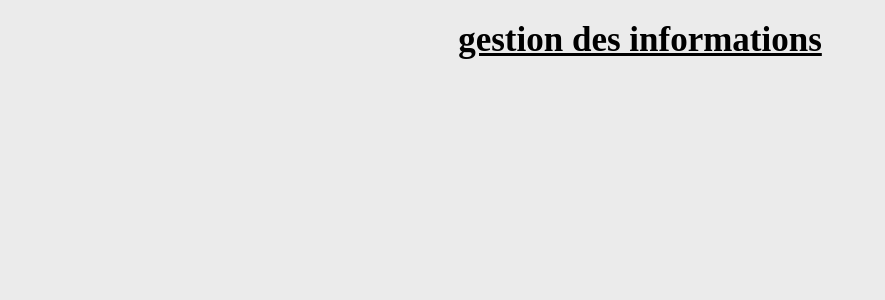
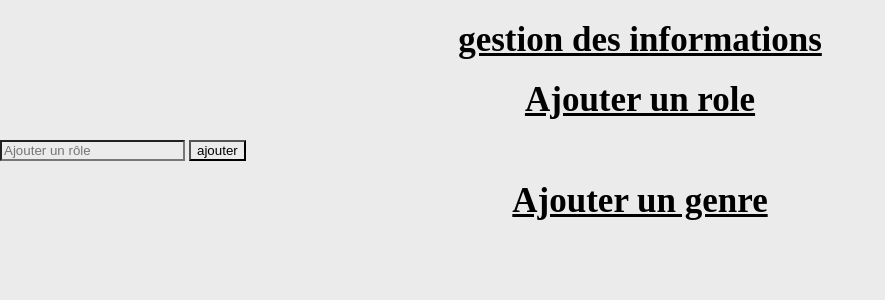
Before and after one commit to Articvolt/MVC-cinema, a PHP site: template view/formulaire.php in a window 1280 px wide. Shown: the part 50-350 px from the top of the page, without its empty margins (0-885 px from the left). Run offline with PHP 8.4, Linux system fonts and the light colour scheme; the template is opened without the code that fills it, so the values that code supplies are empty.

Commit message:
experiment form for addGenre and addRole (save)

```diff
--- a/view/acteur.php
+++ b/view/acteur.php
@@ -1,7 +1,6 @@
 <?php
 ob_start();
 $acteur = $requete->fetch();
-
 ?>
 
 <div class="aside">
--- a/view/formulaire.php
+++ b/view/formulaire.php
@@ -2,10 +2,19 @@
 ob_start();
 ?>
 
+<h2>Ajouter un role</h2>
 
+<form action="">
+    <input type="text" name="nomRole" id="nomRole" placeholder="Ajouter un rôle">
+    <input type="submit" name="submit" value="ajouter">
+</form>
 
 <?php
 $titre = "formulaire";
 $titre_secondaire = "gestion des informations";
 $contenu = ob_get_clean();
 require "view/template.php";
+
+?>
+
+<h2>Ajouter un genre</h2>
--- a/view/template.php
+++ b/view/template.php
@@ -17,7 +17,7 @@
                 <li><a href="index.php?action=listRealisateurs">realisateurs</a></li>
                 <li><a href="index.php?action=listGenres">genres</a></li>
                 <li><a href="index.php?action=listRoles">roles</a></li>
-                <li><a href="index.php?action=formulaire">ajouts</a></li>
+                <li><a href="index.php?action=addGenre||action=addRole">ajouts</a></li>
             </ul>
         </nav>
     </header>
```
